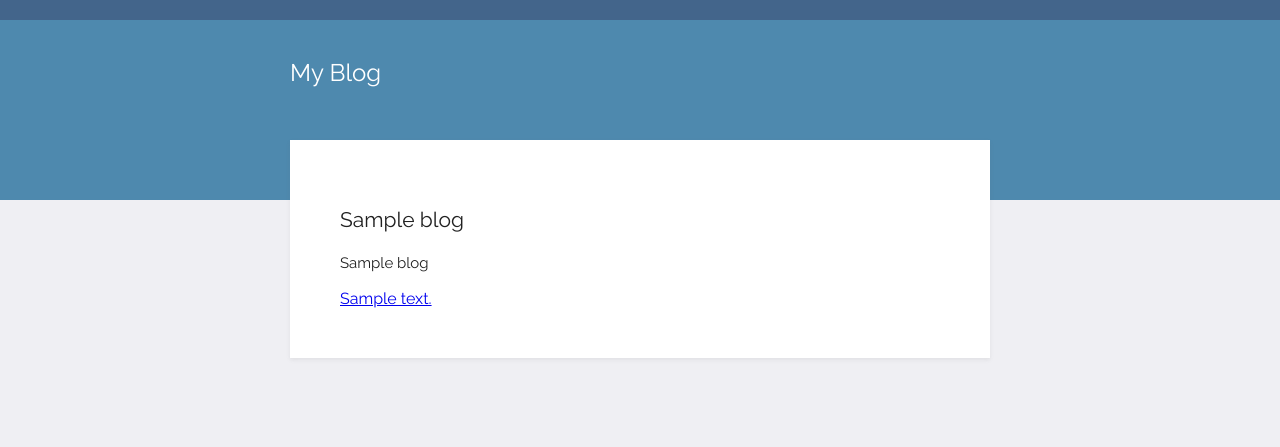
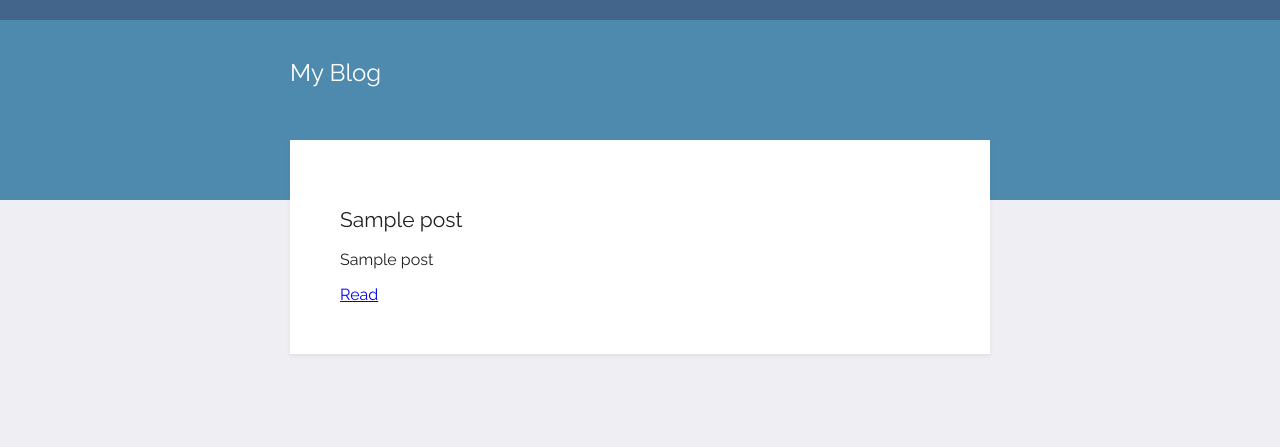
Before and after one commit to nadiraziz/blog-templating-start, a Flask app: template templates/index.html in a window 1280 px wide. Shown: the top 447 px of the page. Run offline with Flask 2, Linux system fonts and the light colour scheme; the template is opened without the code that fills it: most values are stand-ins (such as "Sample title", 1, 10 or a date in 2020).

Commit message:
all working

```diff
--- a/main.py
+++ b/main.py
@@ -2,8 +2,7 @@ from flask import Flask, render_template
 from post import Post
 import requests
 
-posts = requests.get("https://api.npoint.io/36ad6ea720e43de0b188").json()
-print(posts)
+posts = requests.get("https://api.npoint.io/4af156202f984d3464c3").json()
 post_objects = []
 for post in posts:
     post_obj = Post(post["id"], post["title"], post["subtitle"], post["body"])
--- a/templates/index.html
+++ b/templates/index.html
@@ -11,15 +11,18 @@
     <div class="top">
         <div class="title"><h1>My Blog</h1></div>
     </div>
-    {% for blog in all_blog %}
+
+    {% for post in all_posts: %}
     <div class="content">
-        <div class="card">
-            <h2>{{ blog["title"] }}</h2>
-            <p class="text">{{ blog["subtitle"] }}</p>
-            <a href="#">{{ blog["body"] }}</a>
+        <div class="card ">
+            <h2>{{ post.title }}</h2>
+            <p>{{ post.subtitle }}</p>
+            <a href="{{ url_for('show_post', index=post.id) }}">Read</a>
         </div>
+
     </div>
     {% endfor %}
+
 </div>
 </body>
 <footer>
```
Also changed, not shown: templates/post.html (+7 -9 lines).
